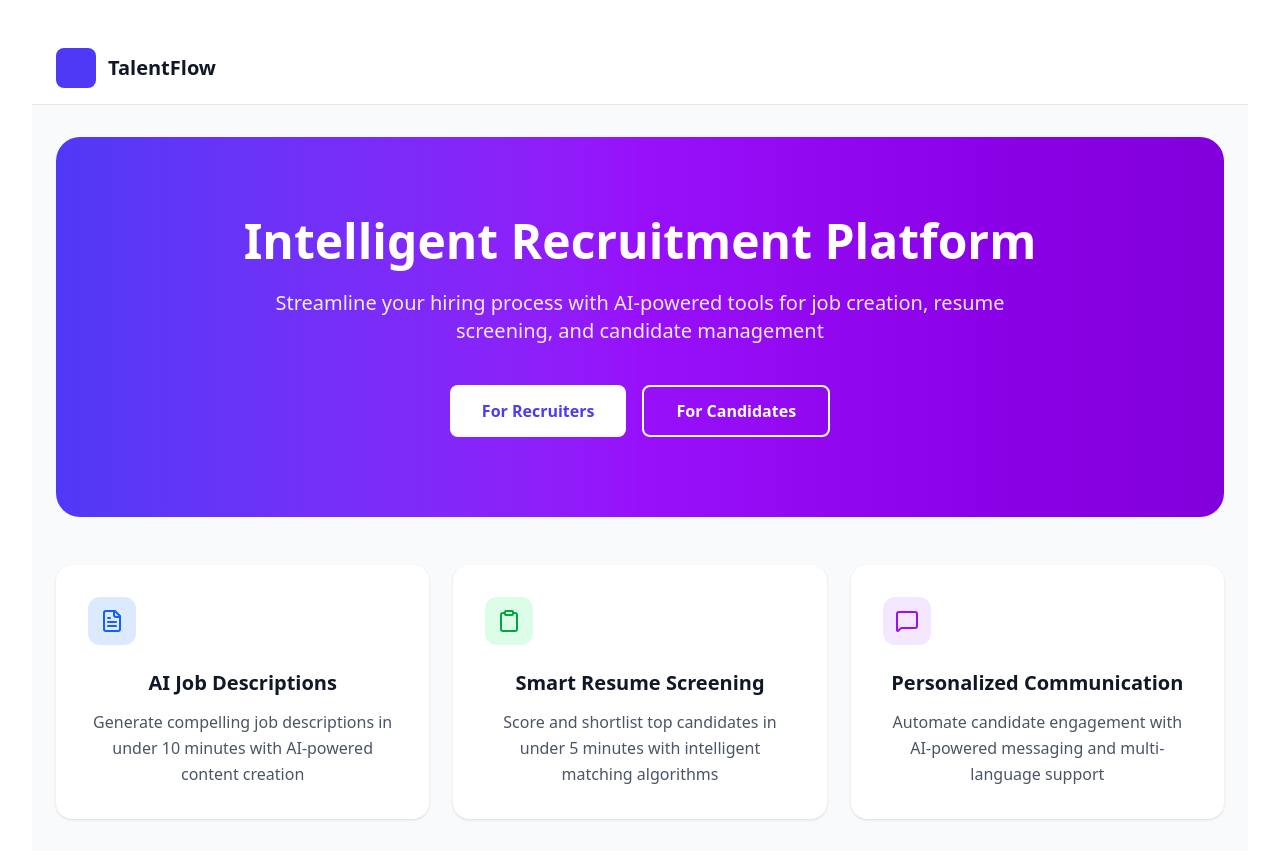
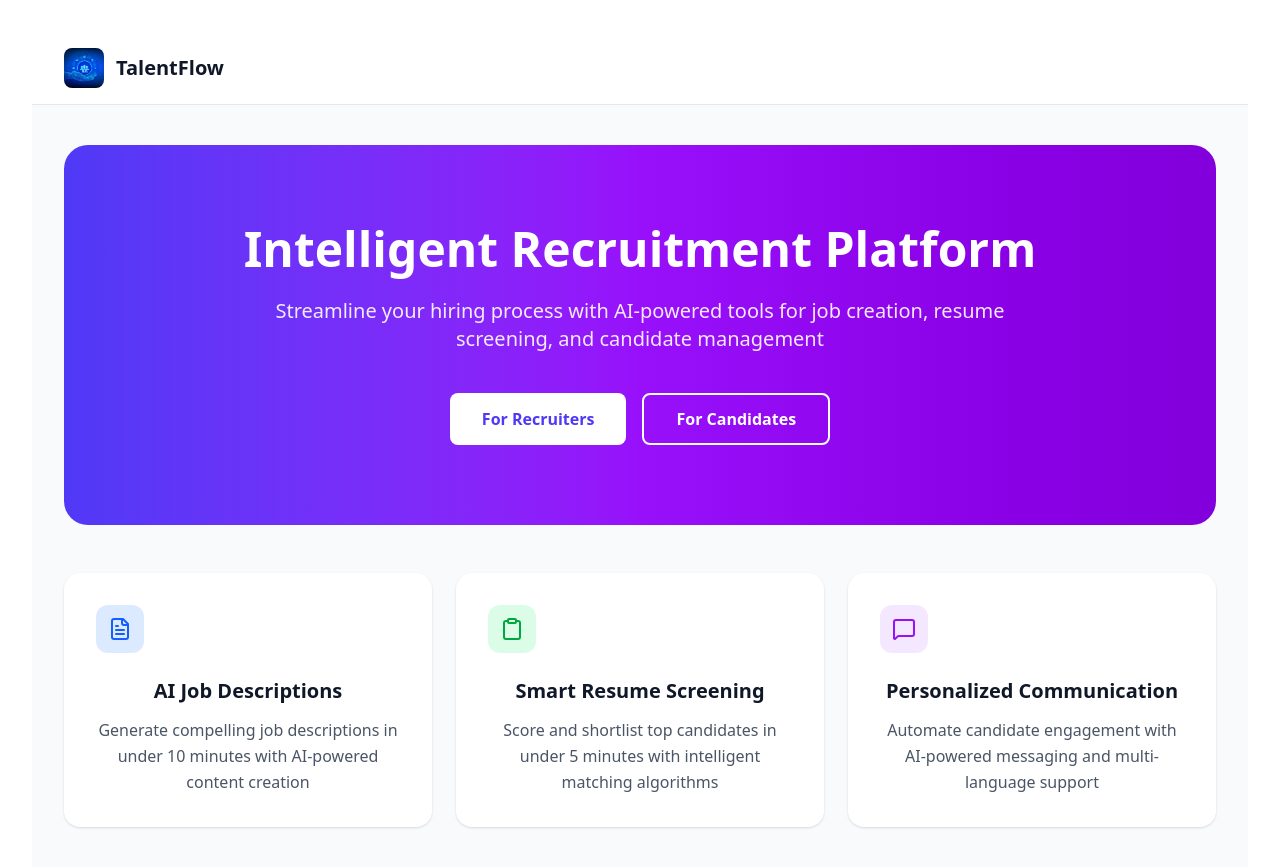
Before and after one commit to 22f1000288/soft-engg-project-sep-2025-se-SEP-team_6, a React (Vite) app in the folder hrms-project/: page / in a window 1280 px wide. Shown: the top 868 px of the page. Built offline with nearby package versions, Linux system fonts and the light colour scheme.

Commit message:
UI Improvements

```diff
--- a/hrms-project/index.html
+++ b/hrms-project/index.html
@@ -4,7 +4,7 @@
     <meta charset="UTF-8" />
     <link rel="icon" type="image/svg+xml+webp" href="./public/hrms-logo.webp" />
     <meta name="viewport" content="width=device-width, initial-scale=1.0" />
-    <title>hrms-project</title>
+    <title>TalentFlow</title>
   </head>
   <body>
     <div id="root"></div>
--- a/hrms-project/src/components/CandidateNavbar.jsx
+++ b/hrms-project/src/components/CandidateNavbar.jsx
@@ -42,8 +42,12 @@ export default function CandidateNavbar({
           {/* Brand +  nav */}
           <div className="flex items-center gap-10">
             <div className="flex items-center gap-3">
-              {/* logo color */}
-              <div className="w-8 h-8 bg-indigo-600 rounded-lg" />
+              {/* logo */}
+              <img
+                src="/hrms-logo.webp"
+                alt="TalentFlow Logo"
+                className="w-8 h-8 rounded-lg object-cover"
+              />
               <span className="text-xl font-semibold text-gray-900">
                 {brand.title}
               </span>
--- a/hrms-project/src/components/HRNavbar.jsx
+++ b/hrms-project/src/components/HRNavbar.jsx
@@ -40,8 +40,12 @@ export default function Navbar({
           {/* Brand +  nav */}
           <div className="flex items-center gap-10">
             <div className="flex items-center gap-3">
-              {/* logo color */}
-              <div className="w-8 h-8 bg-indigo-600 rounded-lg" />
+              {/* logo */}
+              <img
+                src="/hrms-logo.webp"
+                alt="TalentFlow Logo"
+                className="w-8 h-8 rounded-lg object-cover"
+              />
               <span className="text-xl font-semibold text-gray-900">
                 {brand.title}
               </span>
--- a/hrms-project/src/pages/LandingPage.jsx
+++ b/hrms-project/src/pages/LandingPage.jsx
@@ -13,22 +13,24 @@ export default function TalentFlowLanding() {
   return (
     <div className="min-h-screen bg-gray-50">
       {/* Header */}
-      <header className="bg-white border-b border-gray-200 px-6 py-4">
-        <div className="max-w-7xl mx-auto flex items-center justify-between">
+      <header className="bg-white border-b border-gray-200 px-8 py-4">
+        <div className="flex items-center justify-between w-full">
           <div className="flex items-center gap-3">
-            <div className="w-10 h-10 bg-indigo-600 rounded-lg"></div>
+            {/* Updated Logo */}
+            <img
+              src="/hrms-logo.webp"
+              alt="TalentFlow Logo"
+              className="w-10 h-10 rounded-lg object-cover"
+            />
             <span className="text-xl font-semibold text-gray-900">
               TalentFlow
             </span>
-          </div>
-          <div className="flex items-center gap-4">
-            <button className="text-gray-600 hover:text-gray-900"></button>
           </div>
         </div>
       </header>
 
       {/* Main Content */}
-      <main className="max-w-7xl mx-auto px-6 py-8">
+      <main className="w-full px-8 py-10">
         {/* Hero Section */}
         <div className="bg-gradient-to-r from-indigo-600 via-purple-600 to-purple-700 rounded-3xl px-12 py-20 text-center text-white mb-12">
           <h1 className="text-5xl font-bold mb-6">
```
